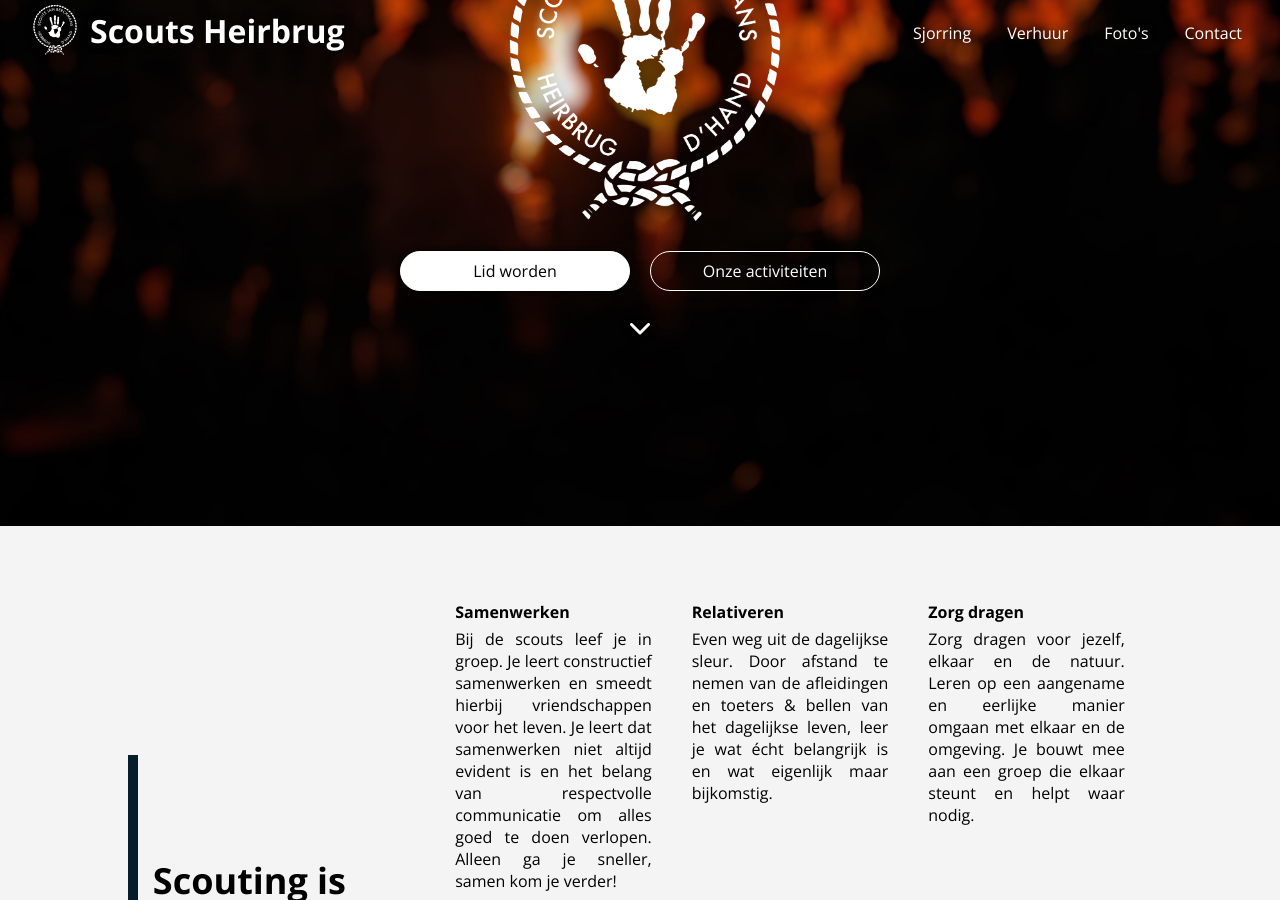
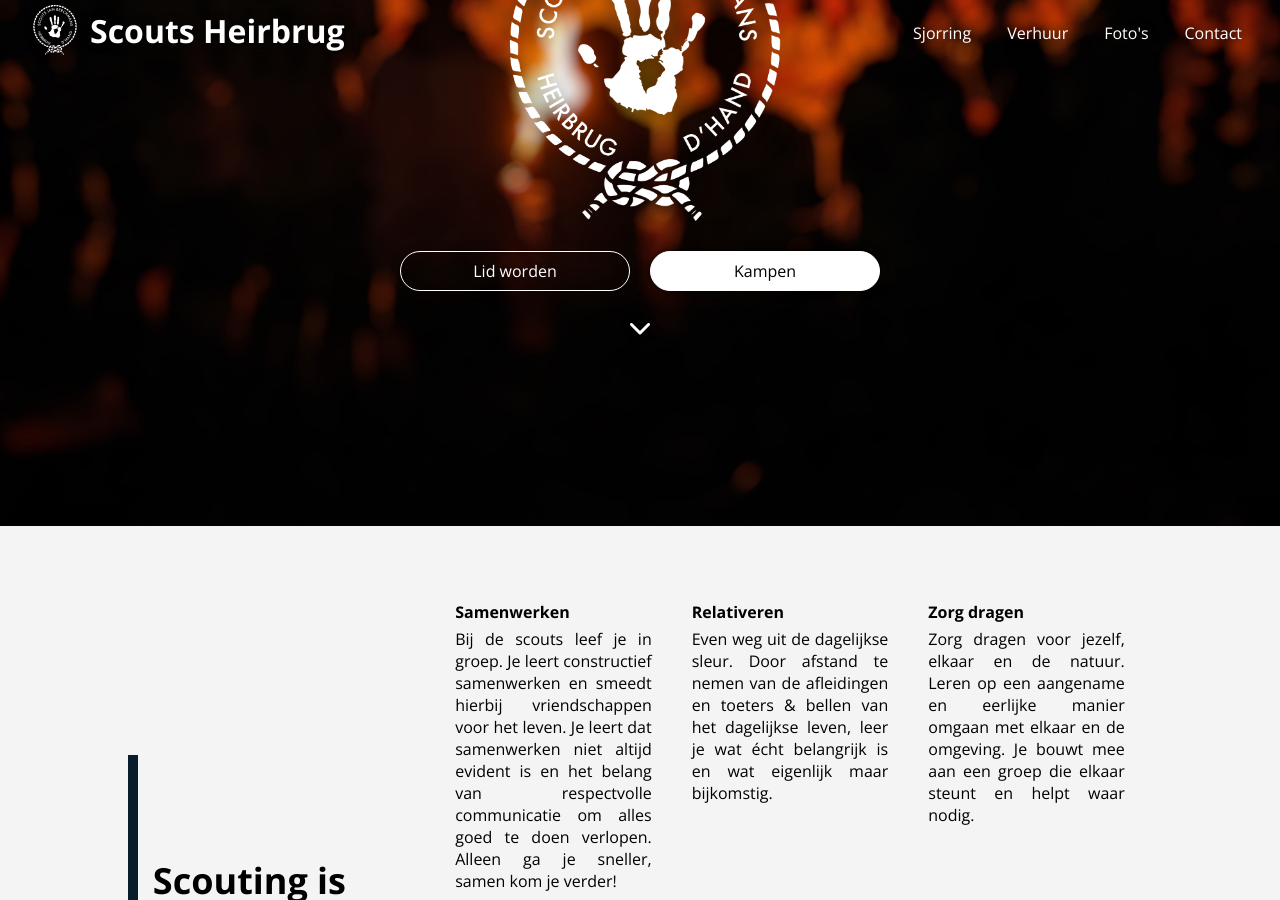
Before and after one commit to scoutsheirbrug/scoutsheirbrug.be, a Jekyll site: the page built from _pages/index.html, in a window 1280 px wide and 900 px high, scrolled down 374 px. Built offline with Jekyll 4.4.1, drawn with Linux system fonts in a browser that asks for light colours.

Commit message:
Update homepage

```diff
--- a/_pages/index.html
+++ b/_pages/index.html
@@ -7,8 +7,8 @@ transparent_header: true
 <section class="showcase">
   <img width="330" height="330" src="/assets/img/logo.png" alt="" />
   <div class="actions">
-    <a href="/inschrijven" class="action highlighted">Lid worden</a>
-    <a href="/sjorring" class="action">Onze activiteiten</a>
+    <a href="/inschrijven" class="action">Lid worden</a>
+    <a href="/sjorring" class="action highlighted">Kampen</a>
   </div>
   <svg class="scroll-icon" xmlns="http://www.w3.org/2000/svg" viewBox="0 0 16 16" width="16" height="16"><path fill-rule="evenodd" d="M12.78 6.22a.75.75 0 010 1.06l-4.25 4.25a.75.75 0 01-1.06 0L3.22 7.28a.75.75 0 011.06-1.06L8 9.94l3.72-3.72a.75.75 0 011.06 0z"></path></svg>
 </section>
```
